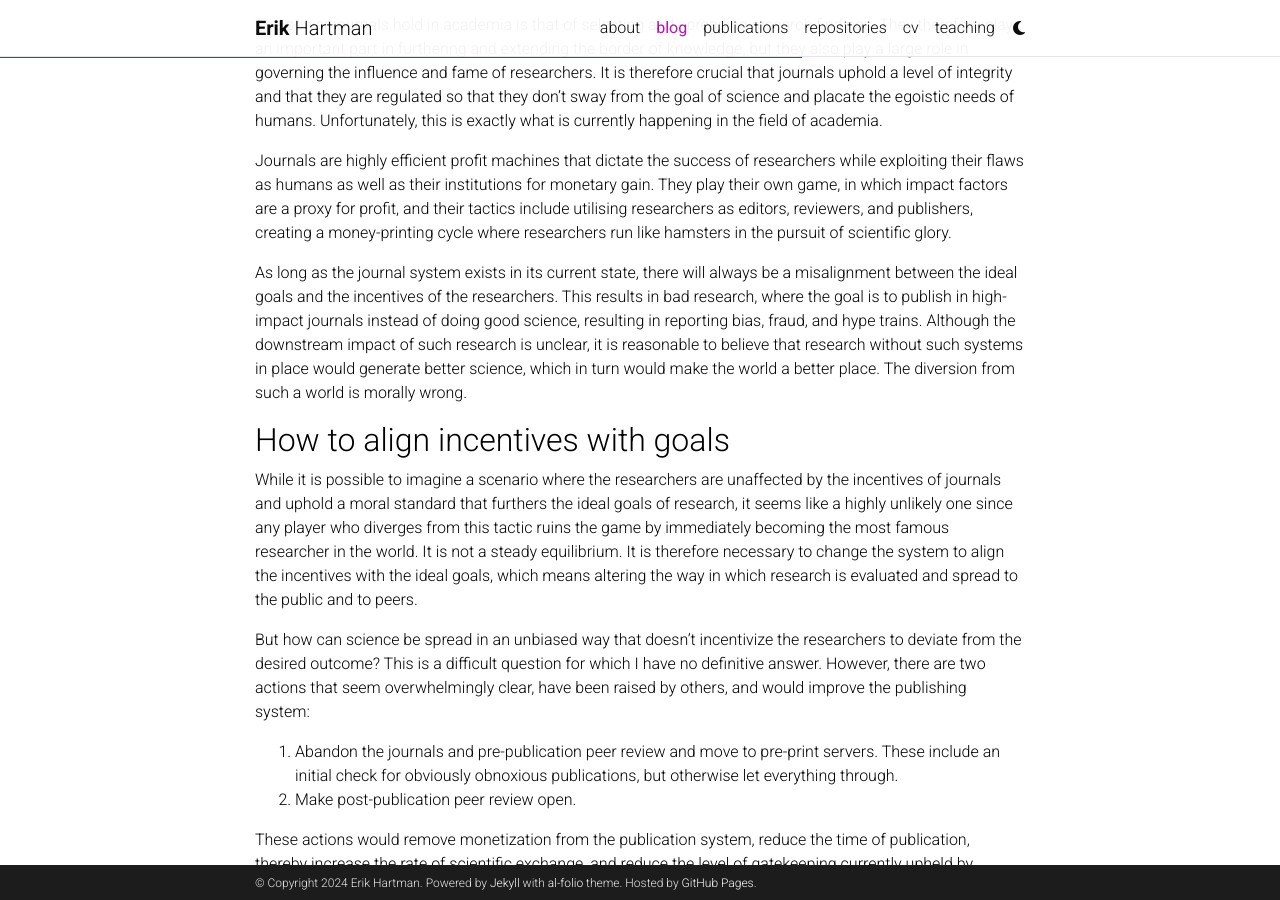
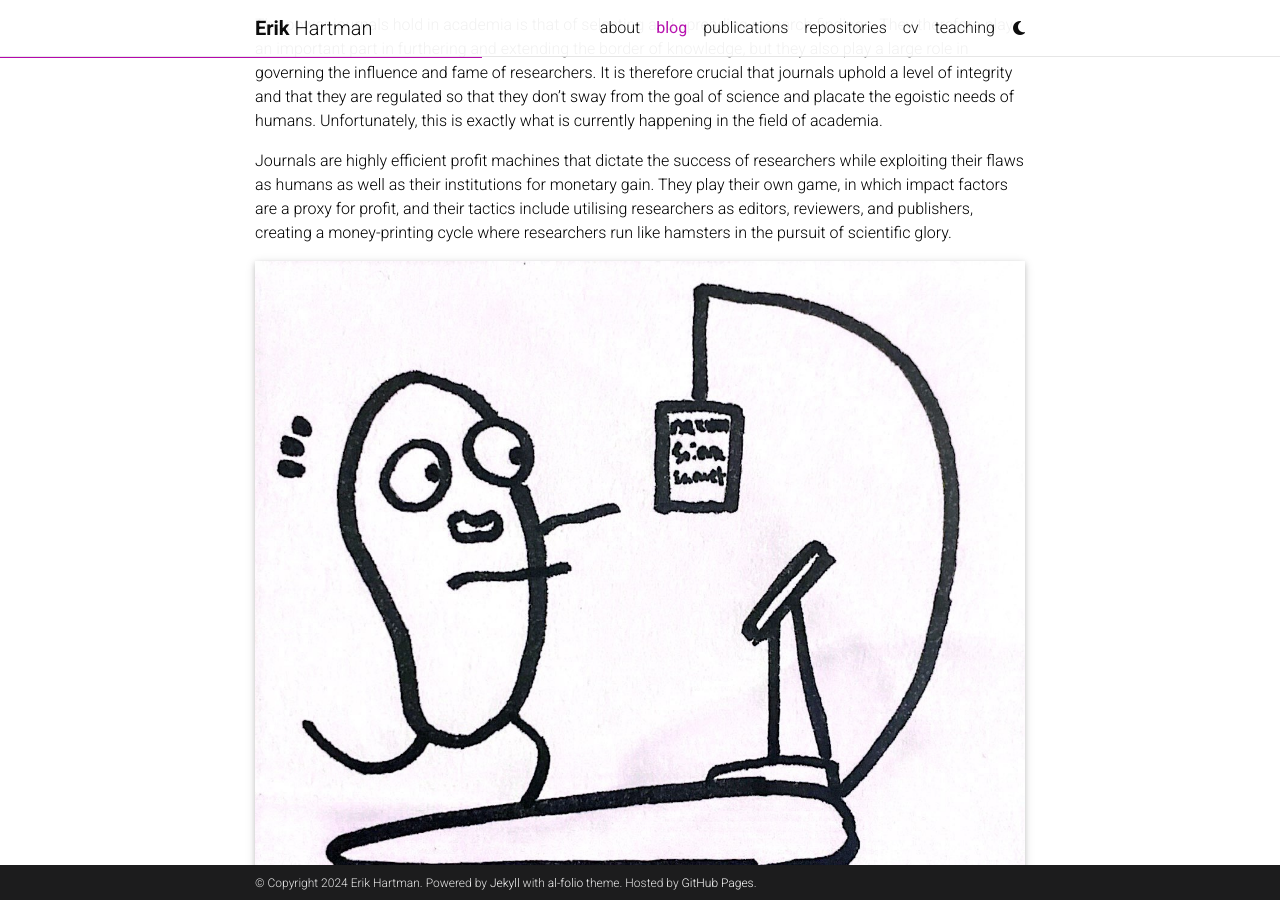
Before and after one commit to ErikHartman/erikhartman.github.io, a Jekyll site: the page built from _posts/2024-03-28-game-theory-academics.md, in a window 1280 px wide and 900 px high, scrolled down 1120 px. Built offline with Jekyll 4.4.1, drawn with Linux system fonts in a browser that asks for light colours; full-size pictures stand in for the smaller copies a plugin makes; comment, search, counter and statistics services are not loaded; a style sheet for code colours, icons or effects is not loaded.

Commit message:
test add img

```diff
--- a/_posts/2024-03-28-game-theory-academics.md
+++ b/_posts/2024-03-28-game-theory-academics.md
@@ -20,9 +20,13 @@
 
 The power journals hold in academia is that of selecting and spreading research findings. They therefore play an important part in furthering and extending the border of knowledge, but they also play a large role in governing the influence and fame of researchers. It is therefore crucial that journals uphold a level of integrity and that they are regulated so that they don't sway from the goal of science and placate the egoistic needs of humans. Unfortunately, this is exactly what is currently happening in the field of academia.
 
+
 Journals are highly efficient profit machines that dictate the success of researchers while exploiting their flaws as humans as well as their institutions for monetary gain. They play their own game, in which impact factors are a proxy for profit, and their tactics include utilising researchers as editors, reviewers, and publishers, creating a money-printing cycle where researchers run like hamsters in the pursuit of scientific glory.
+{% include figure.html path="assets/img/running_man.jpg" class="img-fluid z-depth-1" %}
 
 As long as the journal system exists in its current state, there will always be a misalignment between the ideal goals and the incentives of the researchers. This results in bad research, where the goal is to publish in high-impact journals instead of doing good science, resulting in reporting bias, fraud, and hype trains. Although the downstream impact of such research is unclear, it is reasonable to believe that research without such systems in place would generate better science, which in turn would make the world a better place. The diversion from such a world is morally wrong.
+
+{% include figure.html path="assets/img/utopia_dystopia.jpg" class="img-fluid z-depth-1" %}
 
 ## How to align incentives with goals
 While it is possible to imagine a scenario where the researchers are unaffected by the incentives of journals and uphold a moral standard that furthers the ideal goals of research, it seems like a highly unlikely one since any player who diverges from this tactic ruins the game by immediately becoming the most famous researcher in the world. It is not a steady equilibrium. It is therefore necessary to change the system to align the incentives with the ideal goals, which means altering the way in which research is evaluated and spread to the public and to peers.
```
Also changed, not shown: assets/img/running_man.jpg (added), assets/img/utopia_dystopia.jpg (added).
